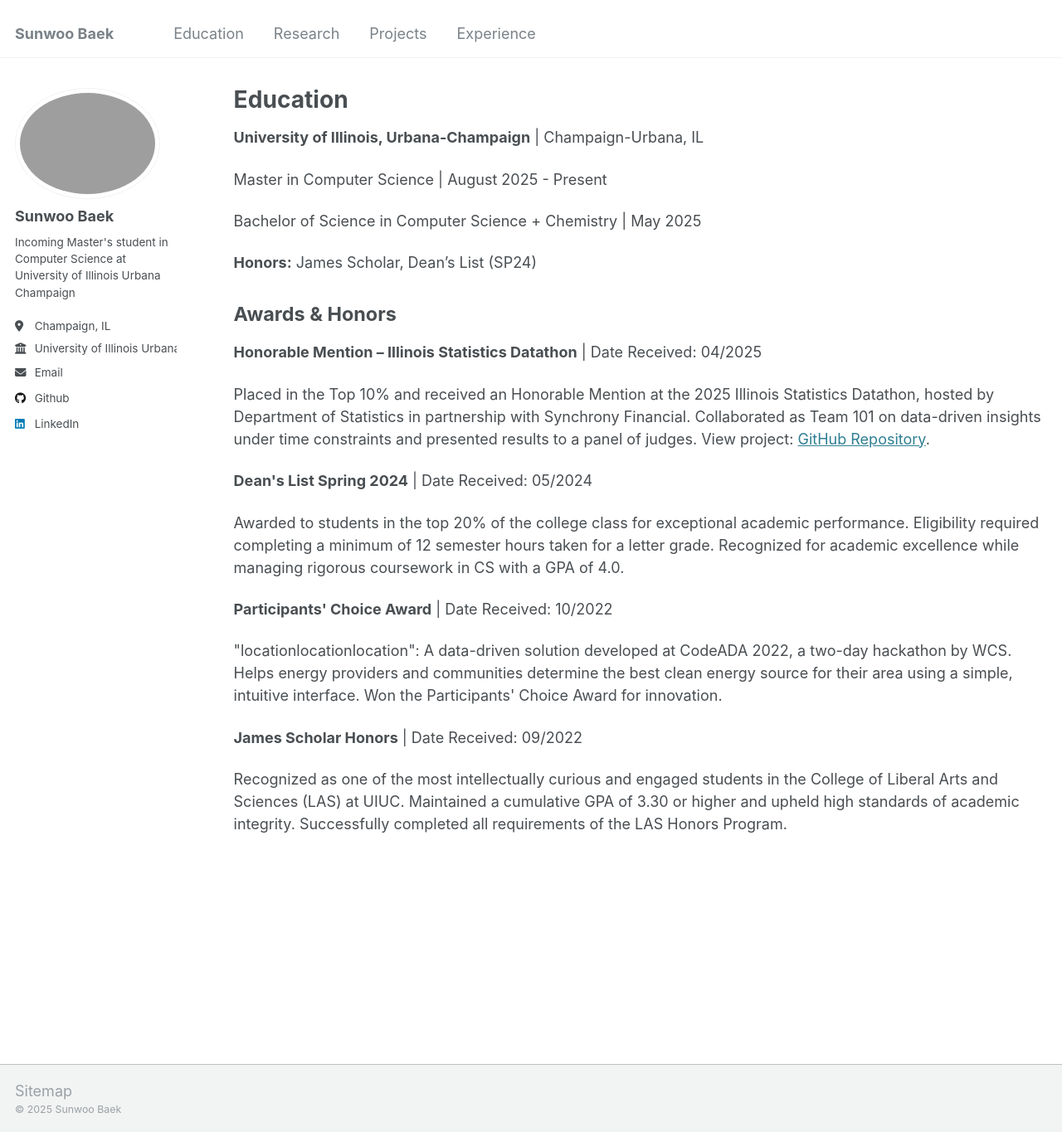
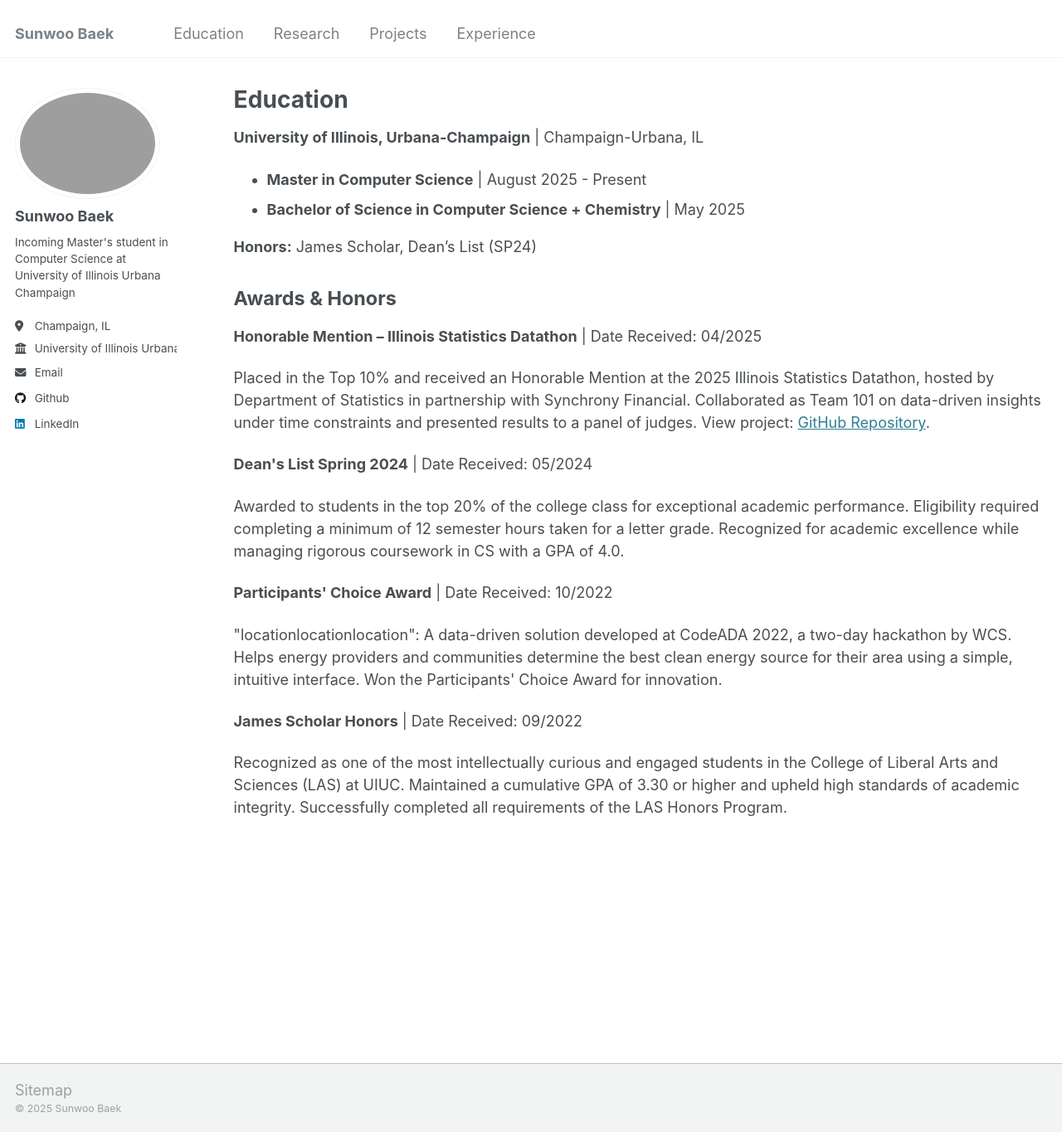
Before and after one commit to sbaek21/sbaek21.github.io, a Jekyll site: the page built from _pages/education.md, in a window 1280 px wide and 1365 px high. Shown: the whole window at 83% size. Built offline with Jekyll 4.4.1, drawn with Linux system fonts in a browser that asks for light colours.

Commit message:
Updated of Education
Bullet Points

```diff
--- a/_pages/education.md
+++ b/_pages/education.md
@@ -8,8 +8,10 @@ author_profile: true
 <!-- {% include base_path %} -->
 
 <p><strong>University of Illinois, Urbana-Champaign</strong> | Champaign-Urbana, IL</p>
-<p>Master in Computer Science | August 2025 - Present</p>
-<p>Bachelor of Science in Computer Science + Chemistry | May 2025</p>
+<ul>
+  <li><strong>Master in Computer Science</strong> | August 2025 - Present</li>
+  <li><strong>Bachelor of Science in Computer Science + Chemistry</strong> | May 2025</li>
+</ul>
 <p><strong>Honors:</strong> James Scholar, Dean’s List (SP24)</p>
 
 <h2 style="font-size: 1.3em; margin-top: 1.5em; font-weight: bold; line-height: 1.2;">Awards & Honors</h2>
```
